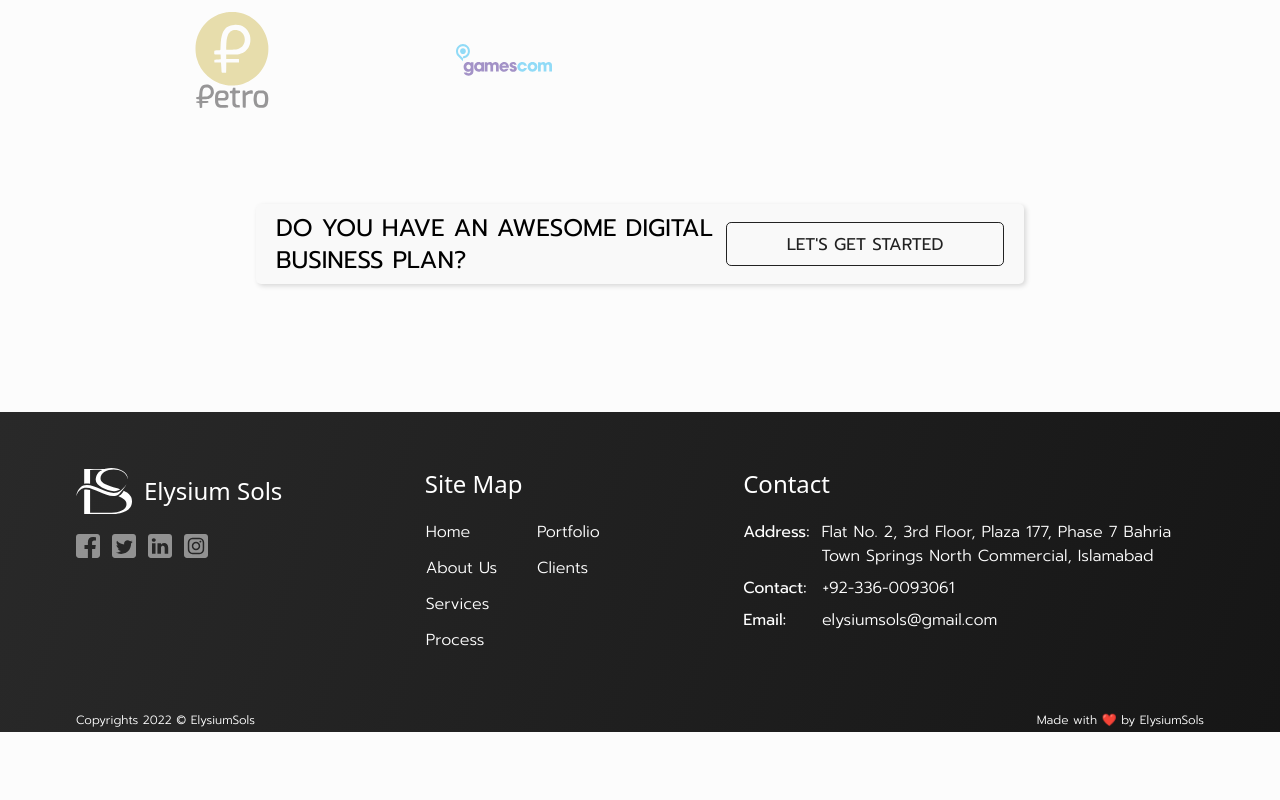
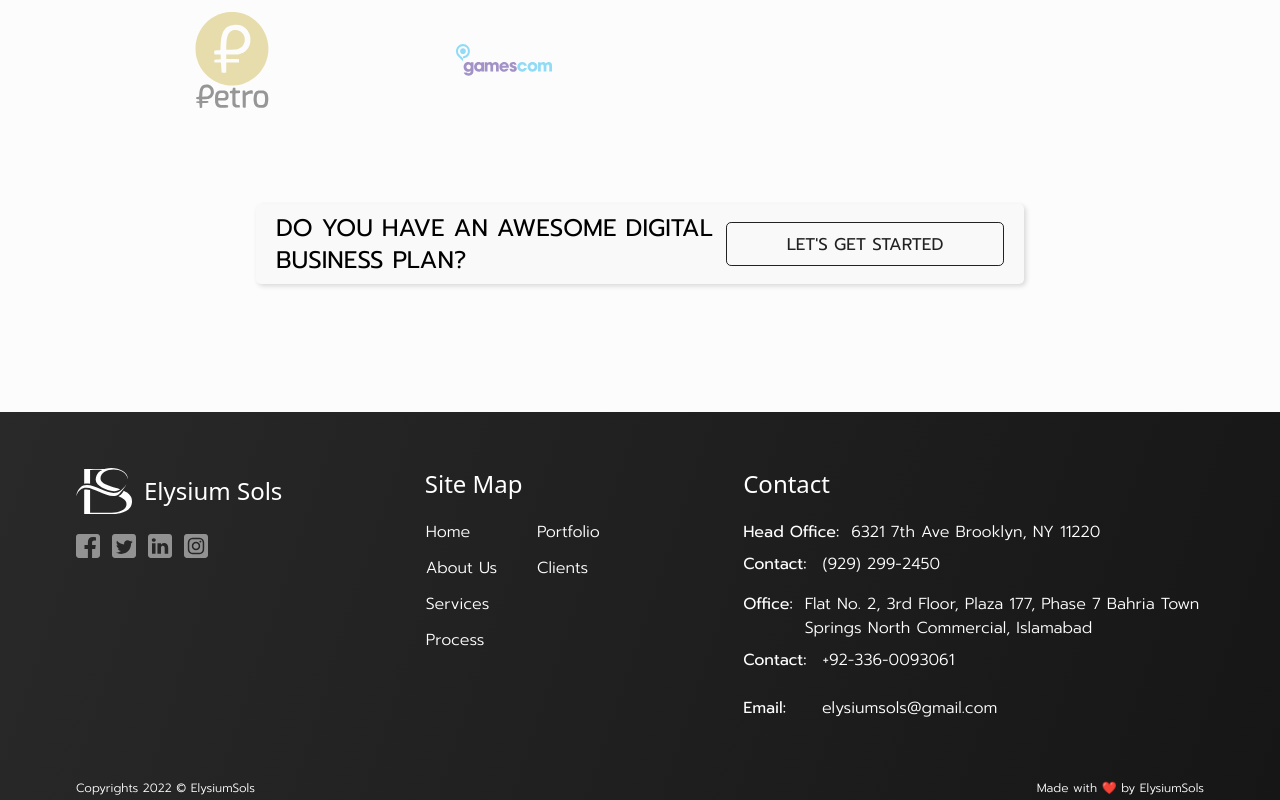
Before and after one commit to ElysiumSols/elysium_sols_web_nextjs, a Next.js app: page / in a window 1280 px wide. Shown: the part 4403-5203 px from the top of the page. Before the commit the page ends 5135 px from the top, so only its background shows below. Built offline with nearby package versions, Linux system fonts and the light colour scheme.

Commit message:
address update

```diff
--- a/Components/Sections/Footer/Footer.js
+++ b/Components/Sections/Footer/Footer.js
@@ -173,10 +173,25 @@ const Footer = () => {
               Contact
             </h3>
             <div
-              className={`flex flex-col text-white md:mt-5 mt-2 md:text-base text-sm`}
+              className={`flex flex-col text-white md:mt-5 mt-2 md:text-base text-sm gap-4`}
             >
+              <div>
                 <div className={`flex flex-row`}>
-                <span className={``}>Address:</span>
+                  <span className={``}>Head Office:</span>
+                  <span className={`ml-3 font-light flex-1`}>
+                    6321 7th Ave Brooklyn, NY 11220
+                  </span>
+                </div>
+                <div className={`mt-2 flex flex-row`}>
+                  <span className={``}>Contact:</span>
+                  <span className={`ml-4 font-light flex-1`}>
+                    <a href="tel:(929) 299-2450">(929) 299-2450</a>
+                  </span>
+                </div>
+              </div>
+              <div>
+                <div className={`flex flex-row`}>
+                  <span className={``}>Office:</span>
                   <span className={`ml-3 font-light flex-1`}>
                     Flat No. 2, 3rd Floor, Plaza 177, Phase 7 Bahria Town Springs
                     North Commercial, Islamabad
@@ -187,6 +202,7 @@ const Footer = () => {
                   <span className={`ml-4 font-light flex-1`}>
                     <a href="tel:+923360093061">+92-336-0093061</a>
                   </span>
+                </div>
               </div>
               <div className={`mt-2 flex flex-row`}>
                 <span className={``}>Email:</span>
```
Lines whose indentation alone changed are shown as unchanged.
